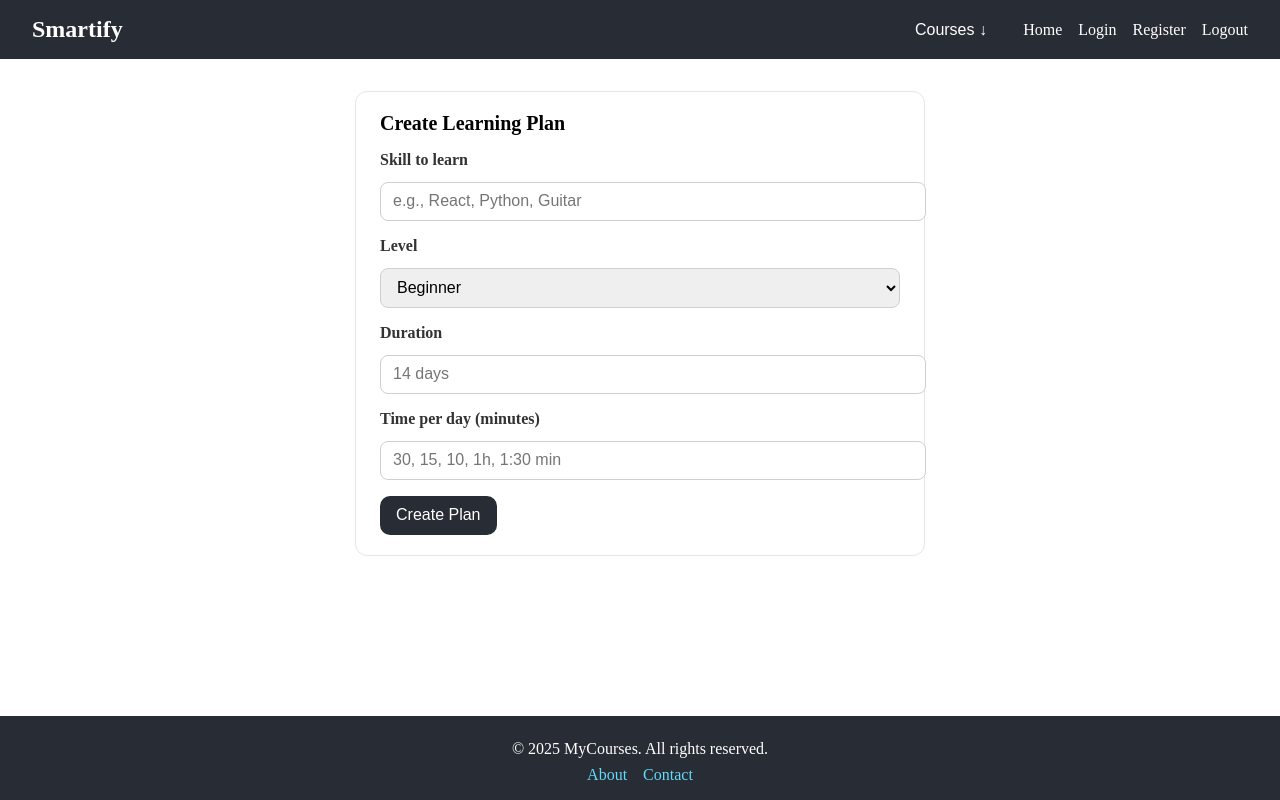
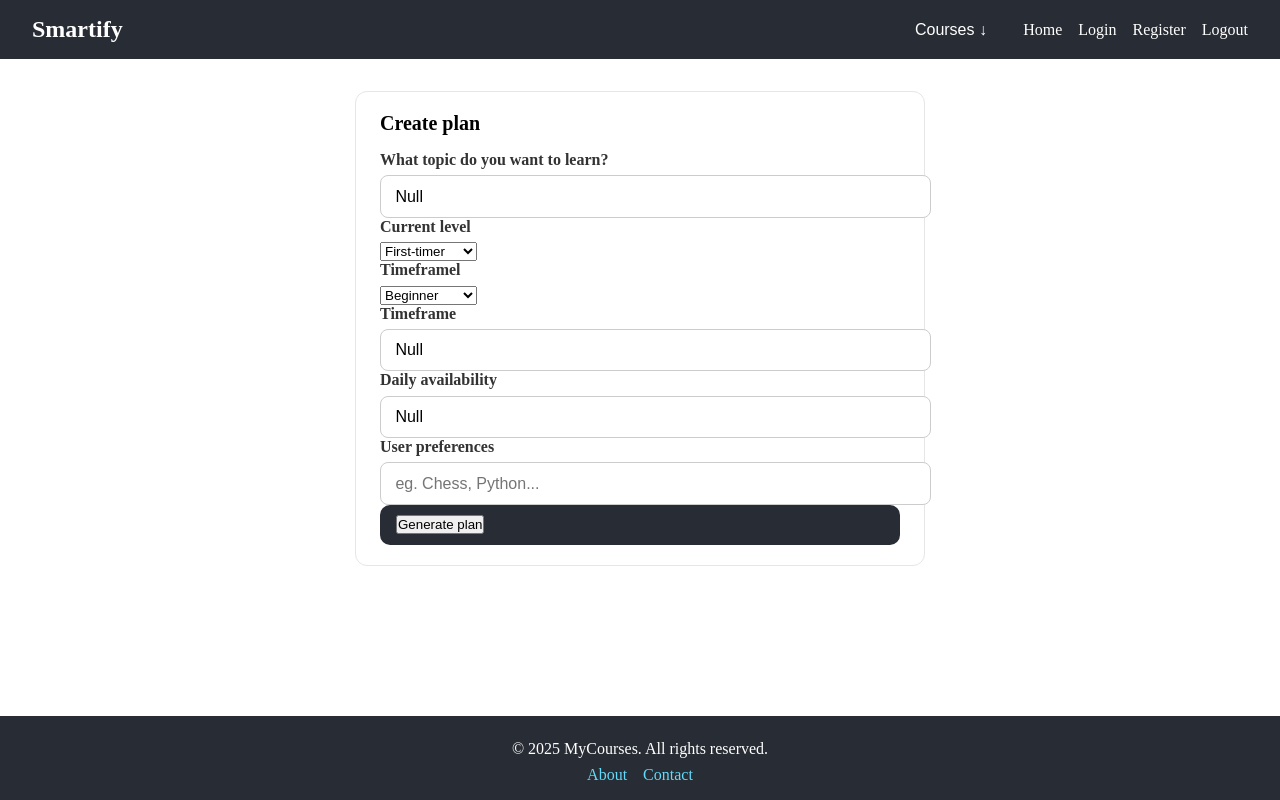
Before and after one commit to ivaka006/Smartify, a React (Vite) app in the folder frontend/: page / in a window 1280 px wide. Built offline with nearby package versions, Linux system fonts and the light colour scheme.

Commit message:
connected to backend api

```diff
--- a/frontend/package.json
+++ b/frontend/package.json
@@ -12,7 +12,8 @@
   "dependencies": {
     "react": "^19.2.0",
     "react-dom": "^19.2.0",
-    "react-router-dom": "^7.9.5"
+    "react-router-dom": "^7.9.5",
+    "react-toastify": "^10.0.4"
   },
   "devDependencies": {
     "@eslint/js": "^9.39.1",
--- a/frontend/src/components/UserForm/UserForm.jsx
+++ b/frontend/src/components/UserForm/UserForm.jsx
@@ -1,56 +1,133 @@
 import "./UserForm.css";
+import {useState} from 'react';
+import {toast} from 'react-toastify';
 
-function UserForm() {
+const UserForm = () => {
+    const [topic, setTopic] = useState('Null');
+    const [current_level, setCurrent_level] = useState('Null');
+    const [goal_level, setGoal_level] = useState('Null');
+    const [timeframe, setTimeframe] = useState('Null');
+    const [dailyAvailability, setDailyAvailability] = useState('Null');
+    const [userPreference, setUserPreference] = useState('Null');
 
-  return (
-    <section className="skill-form__wrapper">
-      <h2>Create Learning Plan</h2>
-      <form className="skill-form">
+
+    const submitForm = (e) => {
+        e.preventDefault();
+
+        const inputData = {
+            topic,
+            current_level,
+            goal_level,
+            timeframe,
+            dailyAvailability,
+            userPreference
+        };
+        const plan = fetch("http://localhost:8000/api/getPlan", {method: 'POST',
+            headers: {
+                'Content-Type': 'application/json',
+            },
+            body: JSON.stringify(inputData),
+        });
+        console.log(JSON.stringify(plan))
+        toast.success('Job Added Successfully');
+
+    };
+
+    return (<section className="skill-form__wrapper">
+        <div>
+            <div>
+                <form onSubmit={submitForm}>
+                    <h2 className='-3xl text-center font-semibold mb-6'>Create plan</h2>
+
+
                     <div className="field">
-          <label htmlFor="skill">Skill to learn</label>
+                        <label>What topic do you want to learn?</label>
                         <input
-            id="skill"
-            type="text"
-            placeholder="e.g., React, Python, Guitar"
-            name="skill"
+                            type='Text'
+                            id='topic'
+                            name='topic'
+                            className=' mb-2'
+                            placeholder='eg. Chess, Python...'
+                            required
+                            value={topic}
+                            onChange={(e) => setTopic(e.target.value)}
                         />
                     </div>
 
                     <div className="field">
-          <label htmlFor="level">Level</label>
-          <select id="level" name="level">
-            <option value="Beginner">Beginner</option>
-            <option value="Intermediate">Intermediate</option>
-            <option value="Advanced">Advanced</option>
+                        <label htmlFor='type'>Current level</label>
+                        <select
+                            id='current_level'
+                            name='current_level'
+                            className=''
+                            required
+                            value={current_level}
+                            onChange={(e) => setCurrent_level(e.target.value)}
+                        >
+                            <option value='First-timer'>First-timer</option>
+                            <option value='Beginner'>Beginner</option>
+                            <option value='Intermediate'>Intermediate</option>
+                            <option value='Advanced'>Advanced</option>
                         </select>
                     </div>
+                    <div className="field">
+                        <label htmlFor='type'>Timeframel</label>
+                        <select
+                            id='timeframe'
+                            name='timeframe'
+                            className=''
+                            required
+                            value={timeframe}
+                            onChange={(e) => setTimeframe(e.target.value)}
+                        >
+                            <option value='Beginner'>Beginner</option>
+                            <option value='Intermediate'>Intermediate</option>
+                            <option value='Advanced'>Advanced</option>
 
+                        </select>
+                    </div>
                     <div className="field">
-          <label htmlFor="duration">Duration</label>
+                        <label className='k text-gray-700 font-bold mb-2'>Timeframe</label>
                         <input
-            id="duration"
-            type="text"
-            placeholder="14 days"
-            name="duration"
+                            type='text'
+                            id='goal_level'
+                            name='goal_level'
+                            className=' mb-2'
+                            placeholder='eg. Chess, Python...'
+                            required
+                            value={goal_level}
+                            onChange={(e) => setGoal_level(e.target.value)}
                         />
                     </div>
-
                     <div className="field">
-          <label htmlFor="minutesPerDay">Time per day (minutes)</label>
+                        <label className='k text-gray-700 font-bold mb-2'>Daily availability</label>
                         <input
-            id="minutesPerDay"
-            type="text"
-            name="minutesPerDay"
-            placeholder="30, 15, 10, 1h, 1:30 min"
+                            type='text'
+                            id='dailyAvailability'
+                            name='dailyAvailability'
+                            placeholder='eg. Chess, Python...'
+                            required
+                            value={dailyAvailability}
+                            onChange={(e) => setDailyAvailability(e.target.value)}
                         />
                     </div>
-
-        <button type="submit" className="primary">
-          Create Plan
-        </button>
+                    <div className="field">
+                        <label className='k text-gray-700 font-bold mb-2'>User preferences</label>
+                        <input
+                            type='text'
+                            id='title'
+                            name='title'
+                            className=' mb-2'
+                            placeholder='eg. Chess, Python...'
+                            onChange={(e) => setUserPreference(e.target.value)}
+                        />
+                    </div>
+                    <div className="primary">
+                        <button type='submit'>Generate plan</button>
+                    </div>
                 </form>
-    </section>
-  );
-}
-
+            </div>
+        </div>
+    </section>);
+};
 export default UserForm;
```
Also changed, not shown: 1 other file (tests, documents, lock files or other folders). Lines whose indentation alone changed are shown as unchanged.
